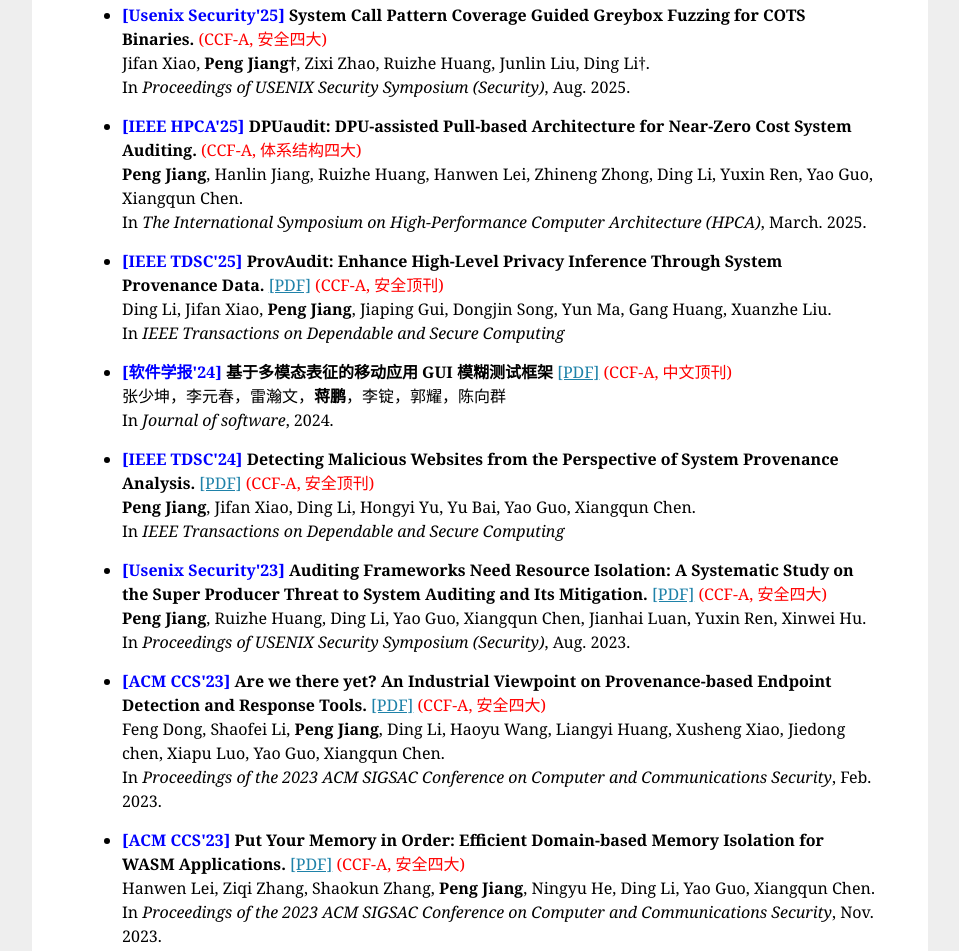
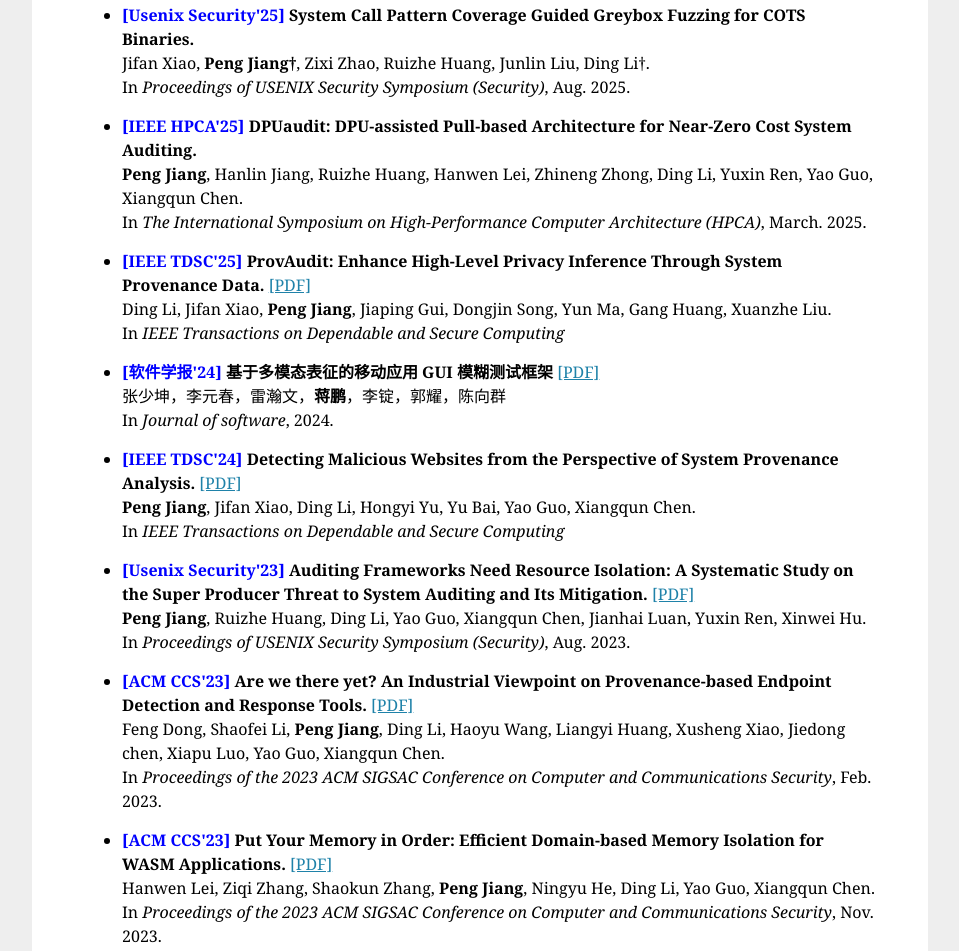
Before and after one commit to jpdz/pengjiang, a plain HTML site: page index.html in a window 1280 px wide. Shown: the part 737-1688 px from the top of the page, without its empty margins (160-1119 px from the left). Drawn offline with Linux system fonts and the light colour scheme.

Commit message:
Update index.html

```diff
--- a/index.html
+++ b/index.html
@@ -51,46 +51,46 @@
 <h3>SELECTED PUBLICATIONS</h3>
 <font color="black"><b>† corresponding author.</b></font>
 <ul>
-	 <p><li class="STYLE1"> <font color="blue"><b>[Usenix Security'25]</b></font> <b> System Call Pattern Coverage Guided Greybox Fuzzing for COTS Binaries.</b> <font color="red">(CCF-A, 安全四大)</font>
+	 <p><li class="STYLE1"> <font color="blue"><b>[Usenix Security'25]</b></font> <b> System Call Pattern Coverage Guided Greybox Fuzzing for COTS Binaries.</b> <font color="red"></font>
         <br>Jifan Xiao, <b>Peng Jiang†</b>, Zixi Zhao, Ruizhe Huang, Junlin Liu, Ding Li†.
         <br>In <i>Proceedings of USENIX Security Symposium (Security)</i>, Aug. 2025. </li>
 
 
- <p><li class="STYLE1"> <font color="blue"><b>[IEEE HPCA'25]</b></font> <b> DPUaudit: DPU-assisted Pull-based Architecture for Near-Zero Cost System Auditing.</b> <font color="red">(CCF-A, 体系结构四大)</font>
+ <p><li class="STYLE1"> <font color="blue"><b>[IEEE HPCA'25]</b></font> <b> DPUaudit: DPU-assisted Pull-based Architecture for Near-Zero Cost System Auditing.</b> <font color="red"></font>
         <br><b>Peng Jiang</b>, Hanlin Jiang, Ruizhe Huang, Hanwen Lei, Zhineng Zhong, Ding Li, Yuxin Ren, Yao Guo,
 Xiangqun Chen.
         <br>In <i>The International Symposium on High-Performance Computer Architecture (HPCA)</i>, March. 2025. </li>
 
 	 <p><li class="STYLE1"> <font color="blue"><b>[IEEE TDSC'25]</b></font> <b>ProvAudit: Enhance High-Level Privacy Inference
-Through System Provenance Data.</b> <a href="https://www.computer.org/csdl/journal/tq/5555/01/10818404/236o22QfEdO" target="_blank">[PDF]</a> <font color="red">(CCF-A, 安全顶刊)</font>
+Through System Provenance Data.</b> <a href="https://www.computer.org/csdl/journal/tq/5555/01/10818404/236o22QfEdO" target="_blank">[PDF]</a> <font color="red"></font>
         <br>Ding Li, Jifan Xiao, <b>Peng Jiang</b>, Jiaping Gui, Dongjin Song, Yun
 Ma, Gang Huang, Xuanzhe Liu.
         <br>In <i>IEEE Transactions on Dependable and Secure Computing</i> </li>
 
-	 	   <p><li class="STYLE1"> <font color="blue"><b>[软件学报'24]</b></font> <b>基于多模态表征的移动应用 GUI 模糊测试框架</b> <a href="https://dl.acm.org/doi/abs/10.1145/3343031.3351035" target="_blank">[PDF]</a> <font color="red">(CCF-A, 中文顶刊)</font>
+	 	   <p><li class="STYLE1"> <font color="blue"><b>[软件学报'24]</b></font> <b>基于多模态表征的移动应用 GUI 模糊测试框架</b> <a href="https://dl.acm.org/doi/abs/10.1145/3343031.3351035" target="_blank">[PDF]</a> <font color="red"></font>
         <br>张少坤，李元春，雷瀚文，<b>蒋鹏</b>，李锭，郭耀，陈向群
         <br>In <i>Journal of software</i>, 2024. </li>
 
 	 	 <p><li class="STYLE1"> <font color="blue"><b>[IEEE TDSC'24]</b></font> <b>Detecting Malicious
-Websites from the Perspective of System Provenance Analysis.</b> <a href="https://ieeexplore.ieee.org/document/10138105" target="_blank">[PDF]</a> <font color="red">(CCF-A, 安全顶刊)</font>
+Websites from the Perspective of System Provenance Analysis.</b> <a href="https://ieeexplore.ieee.org/document/10138105" target="_blank">[PDF]</a> <font color="red"></font>
         <br><b>Peng Jiang</b>, Jifan Xiao, Ding Li, Hongyi Yu, Yu Bai, Yao
 Guo, Xiangqun Chen.
         <br>In <i>IEEE Transactions on Dependable and Secure Computing</i> </li>
 
      <p><li class="STYLE1"> <font color="blue"><b>[Usenix Security'23]</b></font> <b> Auditing Frameworks Need Resource
 Isolation: A Systematic Study on the Super Producer Threat to System Auditing and
-Its Mitigation.</b> <a href="https://www.usenix.org/conference/usenixsecurity23/presentation/jiang-peng" target="_blank">[PDF]</a> <font color="red">(CCF-A, 安全四大)</font>
+Its Mitigation.</b> <a href="https://www.usenix.org/conference/usenixsecurity23/presentation/jiang-peng" target="_blank">[PDF]</a> <font color="red"></font>
         <br><b>Peng Jiang</b>, Ruizhe Huang, Ding Li, Yao Guo, Xiangqun Chen, Jianhai Luan, Yuxin Ren, Xinwei Hu.
         <br>In <i>Proceedings of USENIX Security Symposium (Security)</i>, Aug. 2023. </li>
 
 
       <p><li class="STYLE1"> <font color="blue"><b>[ACM CCS'23]</b></font> <b>Are we there yet? An Industrial Viewpoint on Provenance-based Endpoint Detection
-and Response Tools.</b> <a href="https://dl.acm.org/doi/10.1145/3576915.3616580" target="_blank">[PDF]</a> <font color="red">(CCF-A, 安全四大)</font>
+and Response Tools.</b> <a href="https://dl.acm.org/doi/10.1145/3576915.3616580" target="_blank">[PDF]</a> <font color="red"></font>
         <br> Feng Dong, Shaofei Li, <b>Peng Jiang</b>, Ding Li, Haoyu Wang,
 Liangyi Huang, Xusheng Xiao, Jiedong chen, Xiapu Luo, Yao Guo, Xiangqun Chen.
         <br>In <i>Proceedings of the 2023 ACM SIGSAC Conference on Computer and Communications Security</i>, Feb. 2023. </li>
 
-	        <p><li class="STYLE1"> <font color="blue"><b>[ACM CCS'23]</b></font> <b>Put Your Memory in Order: Efficient Domain-based Memory Isolation for WASM Applications.</b> <a href="https://dl.acm.org/doi/abs/10.1145/3576915.3623205" target="_blank">[PDF]</a> <font color="red">(CCF-A, 安全四大)</font>
+	        <p><li class="STYLE1"> <font color="blue"><b>[ACM CCS'23]</b></font> <b>Put Your Memory in Order: Efficient Domain-based Memory Isolation for WASM Applications.</b> <a href="https://dl.acm.org/doi/abs/10.1145/3576915.3623205" target="_blank">[PDF]</a> <font color="red"></font>
         <br>Hanwen Lei, Ziqi Zhang, Shaokun Zhang, <b>Peng Jiang</b>, Ningyu He, Ding Li, Yao Guo, Xiangqun Chen.
         <br>In <i>Proceedings of the 2023 ACM SIGSAC Conference on Computer and Communications Security</i>, Nov. 2023. </li>
 
```
